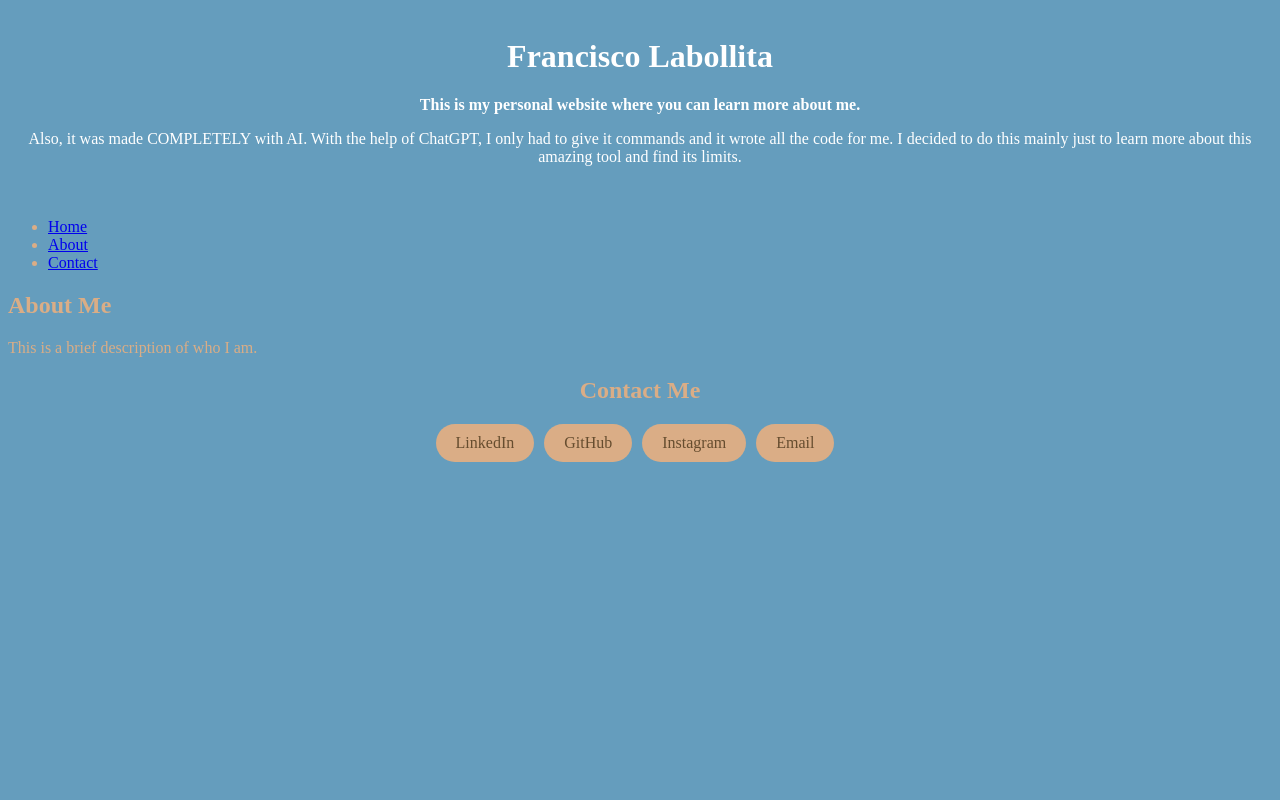
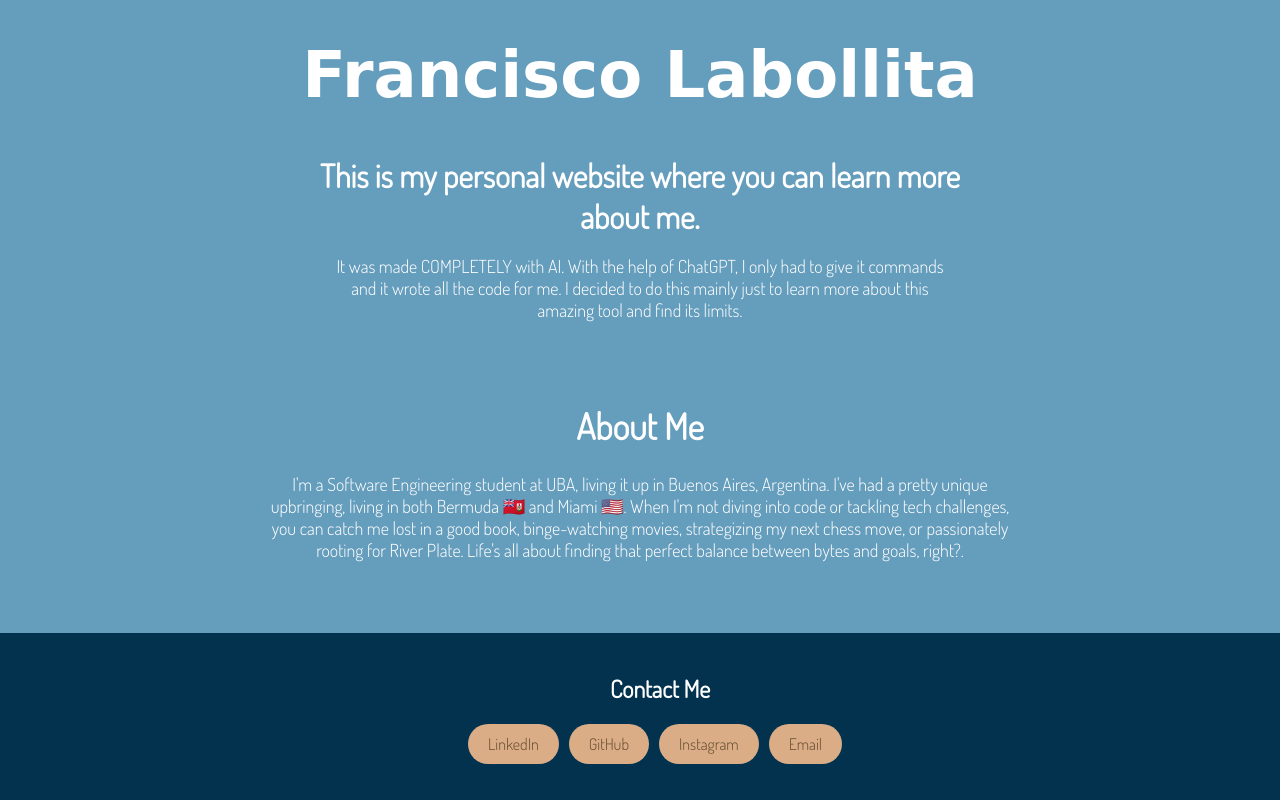
Before and after one commit to franlabollita/franlabollita.github.io, a plain HTML site: page main.html in a window 1280 px wide. Drawn offline with Linux system fonts and the light colour scheme; a script that the page names is missing; a web font is replaced by a local one.

Commit message:
Add files via upload

```diff
--- a/main.html
+++ b/main.html
@@ -3,31 +3,28 @@
 <head>
   <title>Francisco Labollita</title>
   <link rel="stylesheet" type="text/css" href="styles.css">
+  <link href="https://fonts.googleapis.com/css2?family=Rubik+Iso&display=swap" rel="stylesheet">
+  <link href="https://fonts.googleapis.com/css2?family=Dosis:wght@300&display=swap" rel="stylesheet">
 </head>
 <body>
   <header>
     <h1>Francisco Labollita</h1>
     <h2>This is my personal website where you can learn more about me.</h2>
-    <p>Also, it was made COMPLETELY with AI. With the help of ChatGPT, I only had to give it commands and it wrote all the code for me. I decided to do this mainly just to learn more about this amazing tool and find its limits.</p>
+    <p>It was made COMPLETELY with AI. With the help of ChatGPT, I only had to give it commands and it wrote all the code for me. I decided to do this mainly just to learn more about this amazing tool and find its limits.</p>
   </header>
-  <nav>
-    <ul>
-      <li><a href="#">Home</a></li>
-      <li><a href="#">About</a></li>
-      <li><a href="#">Contact</a></li>
-    </ul>
-  </nav>
   <main>
-    <h2>About Me</h2>
-    <p>This is a brief description of who I am.</p>
+    <div class="about-me-container">
+        <h1>About Me</h1>
+        <p>I'm a Software Engineering student at UBA, living it up in Buenos Aires, Argentina. I've had a pretty unique upbringing, living in both Bermuda &#x1F1E7;&#x1F1F2; and Miami 🇺🇸. When I'm not diving into code or tackling tech challenges, you can catch me lost in a good book, binge-watching movies, strategizing my next chess move, or passionately rooting for River Plate. Life's all about finding that perfect balance between bytes and goals, right?.</p>
+    </div>
   </main>
   <section id="contact">
     <h2>Contact Me</h2>
     <ul class="social-buttons">
-      <li><a href="#" class="social-button">LinkedIn</a></li>
-      <li><a href="#" class="social-button">GitHub</a></li>
-      <li><a href="#" class="social-button">Instagram</a></li>
-      <li><a href="#" class="social-button">Email</a></li>
+      <li><a href="https://www.linkedin.com/in/franciscolabollita/" class="social-button" target="_blank">LinkedIn</a></li>
+      <li><a href="https://github.com/franlabollita" class="social-button" target="_blank">GitHub</a></li>
+      <li><a href="https://www.instagram.com/franciscolabollita_/?next=%2F" class="social-button" target="_blank">Instagram</a></li>
+      <li><a href="mailto:francisco.labollita@gmail.com" class="social-button">Email</a></li>
     </ul>
   </section>
   <script src="script.js"></script>
--- a/styles.css
+++ b/styles.css
@@ -13,14 +13,43 @@ body {
 
   /* Style for the h1 (your name) */
   header h1 {
-    font-size: 2rem; /* Adjust the font size as needed */
+    font-size: 4rem; /* Adjust the font size as needed */
     margin-top: 10px; /* Add some space above the h1 */
+    font-family: 'Rubik Iso', cursive;
   }
 
   /* Style for the h2 (description) */
   header h2 {
-    font-size: 1rem; /* Adjust the font size as needed */
+    font-size: 2rem; /* Adjust the font size as needed */
     margin-bottom: 10px; /* Add some space below the h2 */
+    padding-left: 22%; /* Add padding to the left side */
+    padding-right: 22%; /* Add padding to the right side */
+    font-family: 'Dosis', sans-serif;
+  }
+
+  /* Style for the paragraph in the header */
+  header p {
+    padding-left: 25%; /* Add padding to the left side */
+    padding-right: 25%; /* Add padding to the right side */
+    font-family: 'Dosis', sans-serif;
+    font-size: 18px;
+  }
+
+  /* Style for the main content */
+  main {
+    text-align: center; /* Center-align the text within the main content */
+  }
+
+  /* Style for the "About Me" container */
+  .about-me-container {
+    margin: 0 auto; /* Center-align the container horizontally */
+    max-width: 800px; /* Adjust the maximum width as needed */
+    padding-top: 20px;
+    padding-left: 20%; /* Add padding to the left side */
+    padding-right: 20%; /* Add padding to the right side */
+    font-family: 'Dosis', sans-serif;
+    color: white;
+    font-size: 18px;
   }
 
   /* Style the list containing the social buttons */
@@ -40,15 +69,24 @@ body {
     border-radius: 20px; /* Round the buttons */
     display: inline-block; /* Ensure buttons are inline elements */
     transition: background-color 0.3s, color 0.3s; /* Add a smooth transition */
+    font-family: 'Dosis', sans-serif;
   }
 
   /* Additional styling for the Contact section */
   #contact {
-    margin-top: 20px;
+    position: fixed;
+    bottom: 0;
+    left: 0;
+    width: 100%;
     text-align: center;
+    background-color: #02324e;
+    color: #fff;
+    padding: 20px;
+    z-index: 999; /* Ensure it's on top of other content */
   }
 
   /* Style for the 'Contact Me' title */
   #contact h2 {
     margin-bottom: 20px; /* Add some space below the title */
+    font-family: 'Dosis', sans-serif;
   }
```
